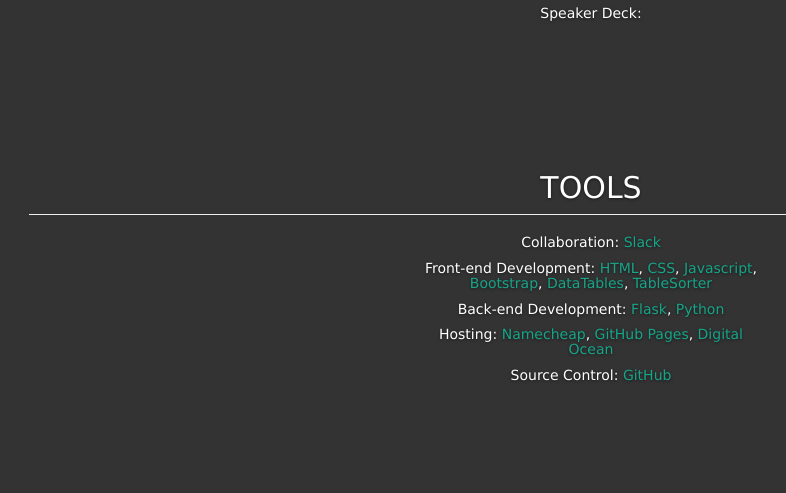
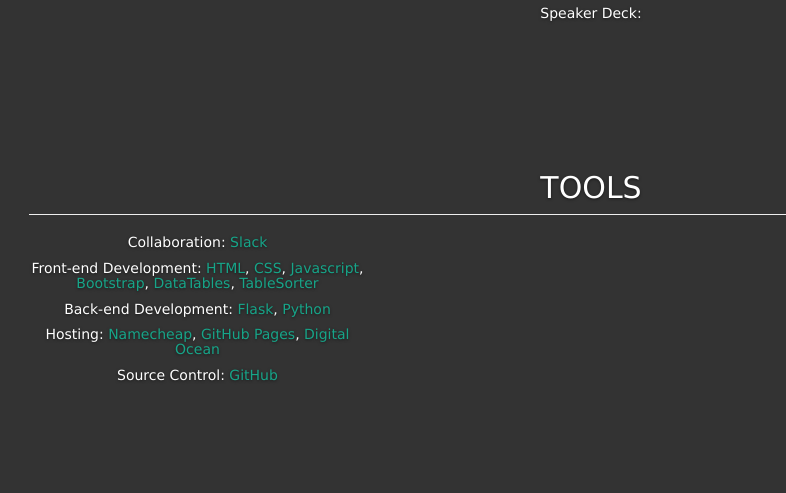
Before and after one commit to dorishui/cs329e-idb, a Flask app: page /about in a window 1280 px wide. Shown: the part 1839-2332 px from the top of the page, without its empty margins (49-835 px from the left). Run offline with Flask 2, Linux system fonts and the light colour scheme; some libraries are stand-ins or nearby versions.

Commit message:
Revert "About page attempt2"
This reverts commit dd0c7ddba24c8f90318a2cd5acd1e1fc382dadd7.

```diff
--- a/static/css/style.css
+++ b/static/css/style.css
@@ -324,6 +324,5 @@ div.dataTables_paginate, .dataTables_wrapper, .paging_full_numbers, .paginate_bu
 }
 
 .about_info {
-  margin: auto;
-  width: 30%;
+  max-width: 30%;
 }
```
